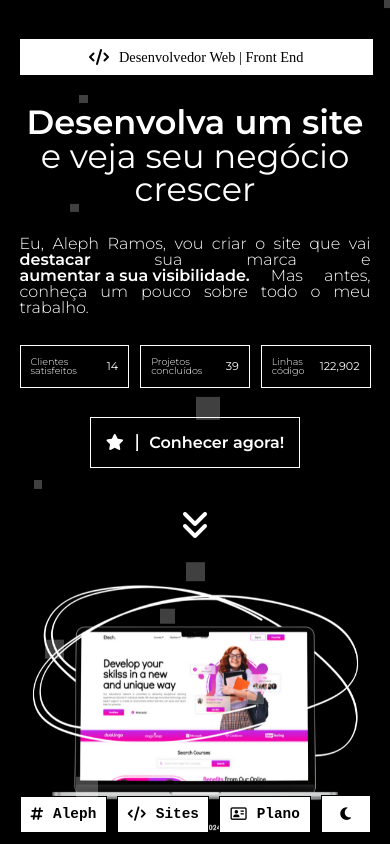
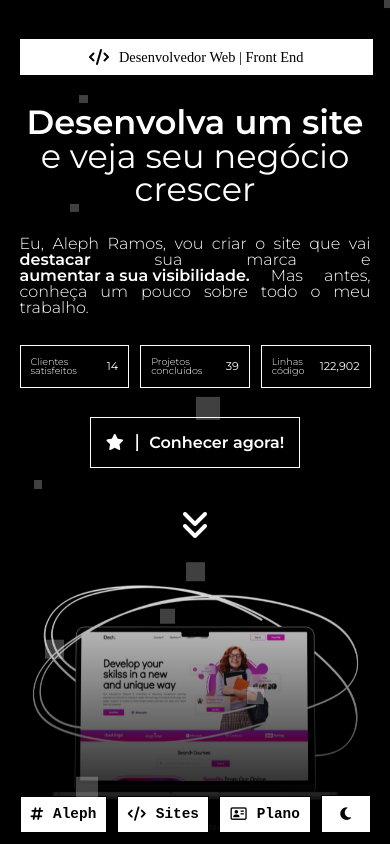
Before and after one commit to alephsramos/alephwebdev, a plain HTML site: page index.html in a window 390 px wide. Shown: the top 844 px of the page. Drawn offline with Linux system fonts and the light colour scheme; a script that the page names is missing.

Commit message:
Update main.css

```diff
--- a/src/styles/main.css
+++ b/src/styles/main.css
@@ -71,11 +71,24 @@ html, body{
     }
 }
 
-@media (max-width: 568px){
     @media (max-width: 568px) {
         .cursor,
         .trail {
             display: none !important;
         }
+        body::after {
+            content: '';
+            position: fixed;
+            bottom: 0;
+            left: 0;
+            width: 100%;
+            height: 300px; /* Altura do degradê */
+            background: linear-gradient(to top, black, transparent);
+            opacity: 0.8;
+            transition: opacity 0.5s ease; /* Efeito de surgimento suave */
+          }
+
+          body:hover::after {
+            opacity: 1; /* Faz o degradê surgir suavemente */
+          }
     }
-}
```
